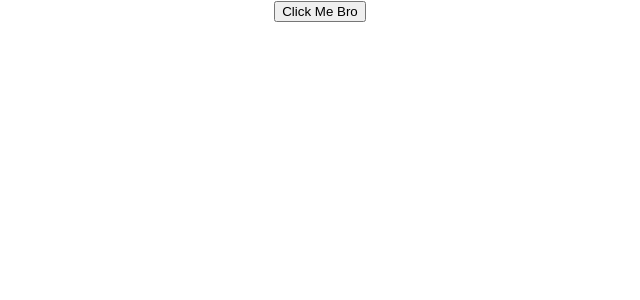
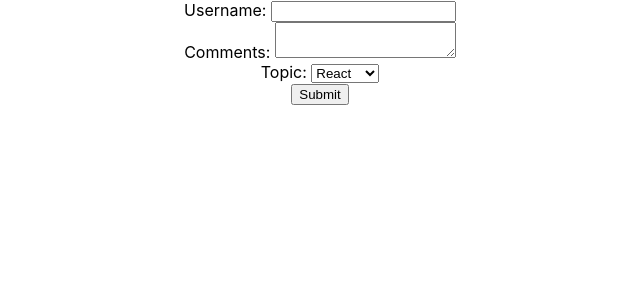
Before and after one commit to nirajpandey034/niraj_react, a React (Create React App) app: page / in a window 1280 px wide. Shown: the top 300 px of the page, without its empty margins (320-960 px from the left). Built offline with nearby package versions, Linux system fonts and the light colour scheme.

Commit message:
addition of some code

```diff
--- a/src/App.js
+++ b/src/App.js
@@ -8,7 +8,7 @@
 import ParentComponent from './components/ParentComponent'
 import UserGreeting from './components/UserGreeting'
 import PersonList from './components/PersonList'
-import Fetch from './components/Fetch'
+import Form from './components/Form'
 
 function App() {
   return (
@@ -18,7 +18,7 @@
       <Message />
       */}
       {/* <PersonList /> */}
-      <Fetch />
+      <Form />
     </div>
   );
 }
--- a/src/components/Fetch.js
+++ b/src/components/Fetch.js
@@ -1,7 +1,7 @@
 import React, { Component } from 'react'
 import Fetching from './Fetching'
 
-export class Fetch extends Component {
+class Fetch extends Component {
         constructor(props){
                 super(props)
                 this.state = {
--- /dev/null
+++ b/src/components/Form.js
@@ -0,0 +1,63 @@
+import React, { Component } from 'react'
+
+class Form extends Component {
+    constructor(props) {
+        super(props)
+
+        this.state = {
+             username:'',
+             comments:'',
+             topic:'react'
+        }
+    }
+
+    usernameChangeHandler = (event) =>{
+        this.setState({
+            username : event.target.value
+        })
+    }
+
+    commentChangeHandler = (event) =>{
+        this.setState({
+            comments:event.target.value
+        })
+    }
+
+    topicChangeHandler = (event) =>{
+        this.setState({
+            topic:event.target.value
+        })
+    }
+
+    submitHandler = (event) =>{
+        console.log(this.state.username, this.state.comments, this.state.topic)
+        event.preventDefault()
+    }
+    render() {
+        return (
+            <form onSubmit={this.submitHandler}>
+                <div>
+                    <label>Username: </label>
+                    <input type="text" onChange={this.usernameChangeHandler} value={this.state.username}></input>
+                </div>
+
+                <div>
+                    <label>Comments: </label>
+                    <textarea value={this.state.comments} type="text" onChange={this.commentChangeHandler}></textarea>
+                </div>
+
+                <div>
+                    <label>Topic: </label>
+                    <select value={this.state.topic} onChange={this.topicChangeHandler}>
+                        <option value="react">React</option>
+                        <option value="angular">Angular</option>
+                        <option value="vue">Vue</option>
+                    </select>
+                </div>
+                <button type="submit">Submit</button>
+            </form>
+        )
+    }
+}
+
+export default Form
```
